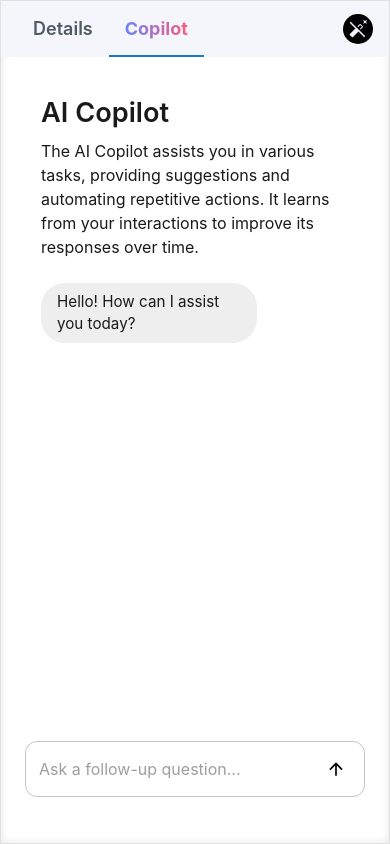
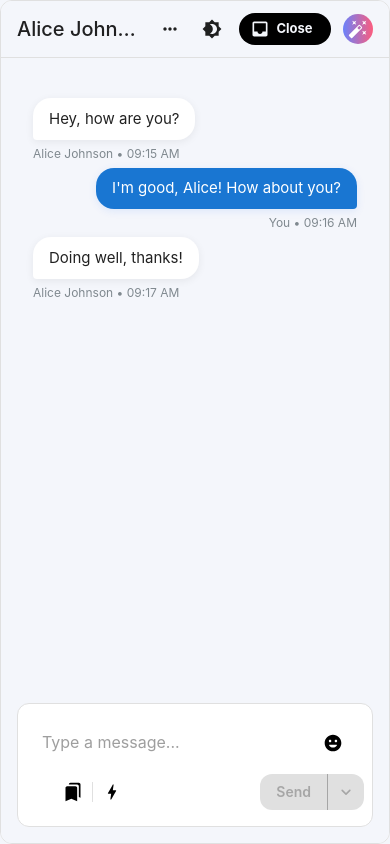
Before and after one commit to shekhar-sg/beyond-chat-assignment, a Next.js app: page /conversation/1 in a window 390 px wide. Built offline with nearby package versions, Linux system fonts and the light colour scheme; some icons are missing; what @mui/material-nextjs would draw is missing.

Commit message:
refactor toggleAIChatSidebar logic and add mobile view detection for sidebar toggle

```diff
--- a/src/app/(chat)/layout.tsx
+++ b/src/app/(chat)/layout.tsx
@@ -4,6 +4,8 @@ import AISectionTabs from "@/components/AISectionTabs";
 import PaperForAISection from "@/components/PaperForAISection";
 import UserList from "@/components/UserList";
 import { users } from "@/content/users";
+import { useAppDispatch } from "@/store/hooks";
+import { toggleAIChatSidebar } from "@/store/slices/appConfigSlice";
 import {
   Paper,
   Stack,
@@ -12,12 +14,19 @@ import {
   useMediaQuery,
 } from "@mui/material";
 import { usePathname } from "next/navigation";
-import type { ReactNode } from "react";
+import { type ReactNode, useEffect } from "react";
 
 export default function ChatLayout({ children }: { children: ReactNode }) {
   const pathname = usePathname();
   const isConversationPage = pathname.startsWith("/conversation/");
   const isMobile = useMediaQuery((theme) => theme.breakpoints.down("md"));
+  const dispatch = useAppDispatch();
+  useEffect(() => {
+    if (isMobile) {
+      console.log("Mobile view detected, toggling AI chat sidebar.");
+      dispatch(toggleAIChatSidebar());
+    }
+  }, [dispatch, isMobile]);
   return (
     <Stack
       direction={"row"}
--- a/src/store/slices/appConfigSlice.ts
+++ b/src/store/slices/appConfigSlice.ts
@@ -22,8 +22,12 @@ const appConfigSlice = createSlice({
       state.themeMode =
         payload || state.themeMode === "light" ? "dark" : "light";
     },
-    toggleAIChatSidebar(state) {
-      state.isAIChatSidebarOpen = !state.isAIChatSidebarOpen;
+    toggleAIChatSidebar(state, action: PayloadAction<boolean | undefined>) {
+      if (action.payload !== undefined) {
+        state.isAIChatSidebarOpen = action.payload;
+      } else {
+        state.isAIChatSidebarOpen = !state.isAIChatSidebarOpen;
+      }
     },
   },
 });
```
